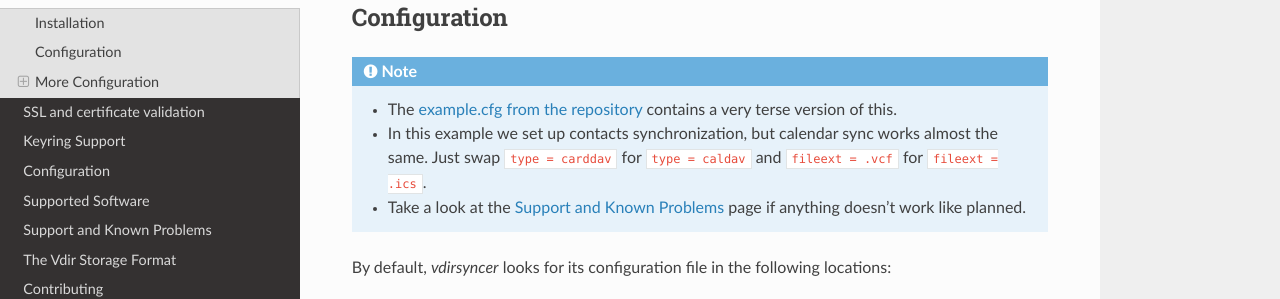
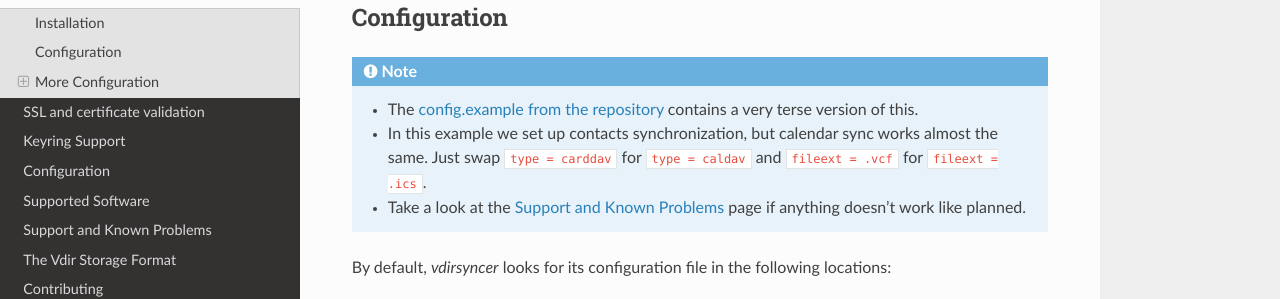
Before and after one commit to pimutils/vdirsyncer, a Sphinx documentation site: the page built from docs/tutorial.rst, in a window 1280 px wide and 900 px high, scrolled down 393 px. Shown: the part 158-457 px from the top of the window. Built offline with Sphinx 7.4.7 and the Read the Docs theme 2.0.0, drawn with Linux system fonts in a browser that asks for light colours.

Commit message:
Rename example.cfg => config.example

```diff
--- a/README.rst
+++ b/README.rst
@@ -26,7 +26,7 @@
 ======================
 
 If you already have it installed and want to quickly configure it, copy the
-``example.cfg`` to ``~/.vdirsyncer/config`` [1]_ and edit it. Then run
+``config.example`` to ``~/.vdirsyncer/config`` [1]_ and edit it. Then run
 ``vdirsyncer sync``.
 
 If that method doesn't work for you or you want a deeper understanding of what
--- a/docs/tutorial.rst
+++ b/docs/tutorial.rst
@@ -26,8 +26,8 @@
 
 .. note::
 
-    - The `example.cfg from the repository
-      <https://github.com/untitaker/vdirsyncer/blob/master/example.cfg>`_
+    - The `config.example from the repository
+      <https://github.com/untitaker/vdirsyncer/blob/master/config.example>`_
       contains a very terse version of this.
 
     - In this example we set up contacts synchronization, but calendar sync
```
Also changed, not shown: 3 other files.
